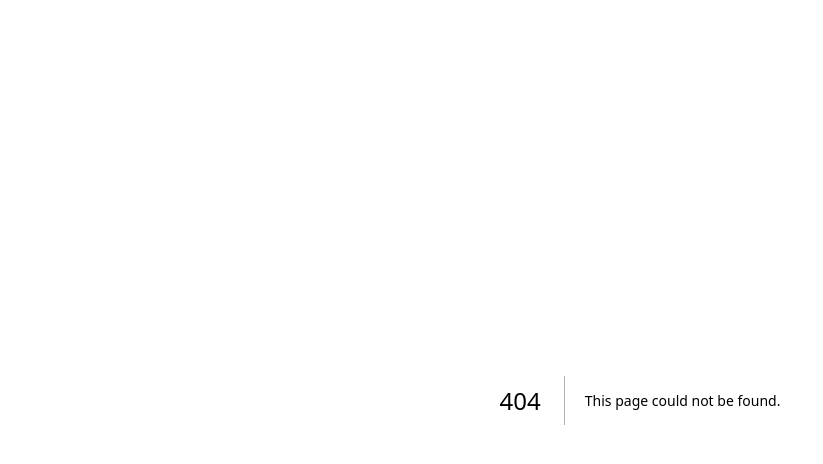
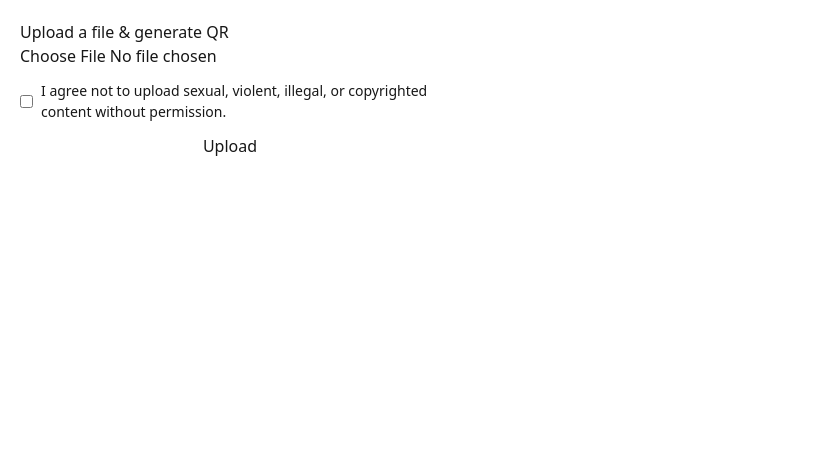
Before and after one commit to LeodanisE/recuerdos-backend, a Next.js app: page /upload-qr in a window 1280 px wide. Before the commit this address had no page. Shown: the top 464 px of the page, without its empty margins (0-823 px from the left). Built offline with nearby package versions, Linux system fonts and the light colour scheme.

Commit message:
UI en inglés + mensajes bonitos en /upload-qr

```diff
--- /dev/null
+++ b/app/upload-qr/page.tsx
@@ -0,0 +1,116 @@
+"use client";
+import * as React from "react";
+import { QRCodeCanvas } from "qrcode.react";
+
+export default function UploadQRPage() {
+  const [msg, setMsg] = React.useState<{ text: string; type: "success" | "error" | "" }>({ text: "", type: "" });
+  const [key, setKey] = React.useState<string | null>(null);
+  const [fileUrl, setFileUrl] = React.useState<string | null>(null);
+
+  async function onSubmit(e: React.FormEvent<HTMLFormElement>) {
+    e.preventDefault();
+    setMsg({ text: "Uploading...", type: "" });
+    setKey(null);
+    setFileUrl(null);
+
+    const input = e.currentTarget.elements.namedItem("file") as HTMLInputElement;
+    const tos = (e.currentTarget.elements.namedItem("tos") as HTMLInputElement)?.checked;
+    const file = input.files?.[0];
+
+    if (!file) {
+      setMsg({ text: "Please select a file.", type: "error" });
+      return;
+    }
+
+    if (!tos) {
+      setMsg({ text: "You must accept the terms of use.", type: "error" });
+      return;
+    }
+
+    const fd = new FormData();
+    fd.append("file", file);
+    fd.append("tos", "true");
+
+    const res = await fetch("/api/upload", { method: "POST", body: fd });
+    const data = await res.json();
+
+    if (!res.ok || !data.ok) {
+      setMsg({ text: data.msg || data.detail || data.error || "Upload failed.", type: "error" });
+      return;
+    }
+
+    setMsg({ text: data.msg || "File uploaded successfully!", type: "success" });
+    setKey(data.key);
+
+    // Request signed URL
+    const sres = await fetch(`/api/sign?key=${encodeURIComponent(data.key)}`);
+    const sdata = await sres.json();
+    if (sres.ok && sdata.ok) setFileUrl(sdata.url);
+  }
+
+  function downloadQR() {
+    const canvas = document.getElementById("qrCanvas") as HTMLCanvasElement | null;
+    if (!canvas) return;
+    const png = canvas.toDataURL("image/png");
+    const a = document.createElement("a");
+    a.href = png;
+    a.download = "qr.png";
+    a.click();
+  }
+
+  return (
+    <div style={{ padding: 20, fontFamily: "system-ui" }}>
+      <h1>Upload a file & generate QR</h1>
+
+      <form
+        onSubmit={onSubmit}
+        style={{ display: "flex", flexDirection: "column", gap: 12, maxWidth: 420 }}
+      >
+        <input type="file" name="file" />
+
+        <label style={{ display: "flex", gap: 8, alignItems: "center" }}>
+          <input type="checkbox" name="tos" required />
+          <span style={{ fontSize: "14px" }}>
+            I agree not to upload sexual, violent, illegal, or copyrighted content without permission.
+          </span>
+        </label>
+
+        <button type="submit">Upload</button>
+      </form>
+
+      {msg.text && (
+        <p
+          style={{
+            marginTop: 12,
+            color: msg.type === "error" ? "red" : "green",
+            fontWeight: "bold",
+          }}
+        >
+          {msg.text}
+        </p>
+      )}
+
+      {fileUrl && (
+        <div style={{ marginTop: 20 }}>
+          <p>
+            File URL:&nbsp;
+            <a href={fileUrl} target="_blank" rel="noreferrer">
+              {fileUrl.slice(0, 80)}
+              {fileUrl.length > 80 ? "…" : ""}
+            </a>
+          </p>
+
+          <div style={{ display: "inline-block", padding: 12, border: "1px solid #ddd", borderRadius: 8 }}>
+            <QRCodeCanvas id="qrCanvas" value={fileUrl} size={220} includeMargin />
+          </div>
+
+          <div style={{ marginTop: 10 }}>
+            <button onClick={downloadQR}>Download QR</button>
+          </div>
+
+          {key && <p style={{ marginTop: 8, color: "#666" }}>Key: {key}</p>}
+        </div>
+      )}
+    </div>
+  );
+}
```
